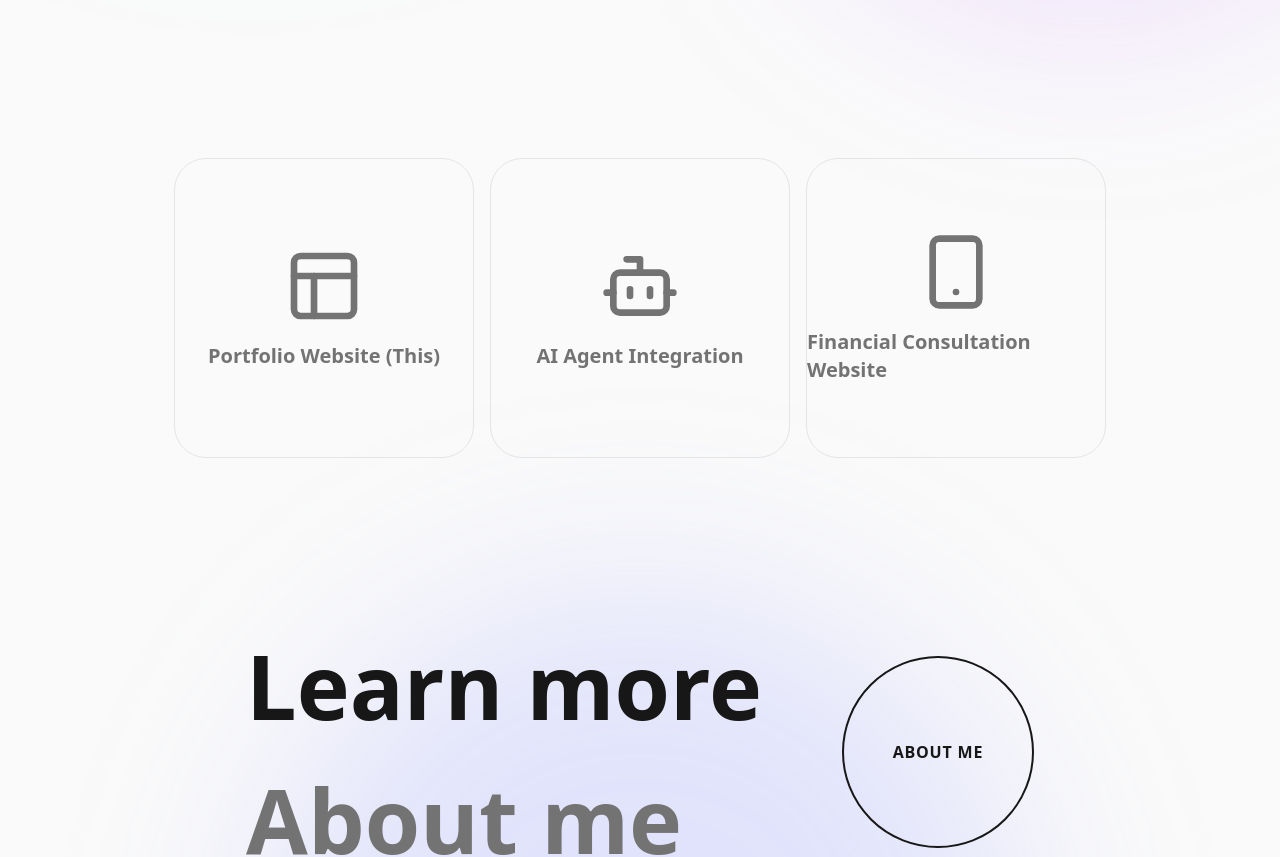
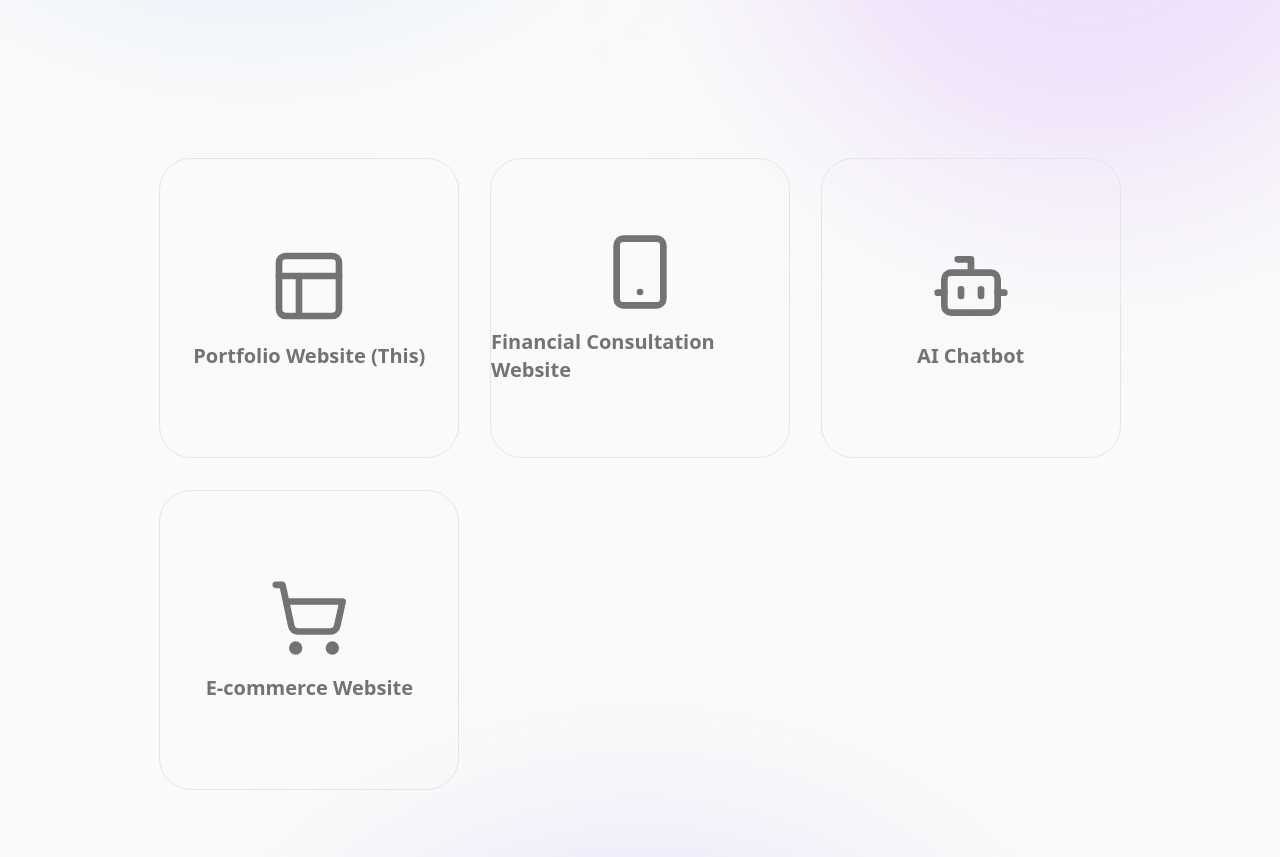
Before and after one commit to Tarder-tcz/portfolio, a Next.js app: page / in a window 1280 px wide. Shown: the part 922-1779 px from the top of the page. Built offline with nearby package versions, Linux system fonts and the light colour scheme.

Commit message:
updated homepage and about

```diff
--- a/app/about/page.tsx
+++ b/app/about/page.tsx
@@ -26,6 +26,7 @@ const skills = [
     { text: "Java", Icon: Code, color: (theme: string) => theme === "dark" ? "#ef4444" : "#dc2626", iconClass: "text-red-500" },
     { text: "Python", Icon: Code, color: (theme: string) => theme === "dark" ? "#3b82f6" : "#2563eb", iconClass: "text-blue-500" },
     { text: "MySQL", Icon: Server, color: (theme: string) => theme === "dark" ? "#f97316" : "#ea580c", iconClass: "text-orange-500" },
+    { text: "TypeScript", Icon: Code, color: (theme: string) => theme === "dark" ? "#2563eb" : "#2563eb", iconClass: "text-blue-500" },
 ];
 
 export default function AboutPage() {
@@ -528,13 +529,13 @@ export default function AboutPage() {
                             },
                             {
                                 src: "https://images.unsplash.com/photo-1614680376573-df3480f0c6ff?q=80&w=640&auto=format&fit=crop",
-                                alt: "Electronic Vibes",
+                                alt: "Dracula - Tame Impala",
                                 className: "top-[15%] right-[5%] md:right-[15%] rotate-6",
                                 amplitude: 3
                             },
                             {
                                 src: "https://images.unsplash.com/photo-1514525253161-7a46d19cd819?q=80&w=640&auto=format&fit=crop",
-                                alt: "Neon Nights",
+                                alt: "Rose Petals - Darci",
                                 className: "bottom-[15%] right-[5%] md:right-[10%] -rotate-12",
                                 amplitude: 5
                             }
--- a/components/projects-section.tsx
+++ b/components/projects-section.tsx
@@ -2,24 +2,17 @@
 
 import React from "react";
 import { PixelCanvas } from "@/components/ui/pixel-canvas";
-import { Layout, Bot, Smartphone } from "lucide-react";
+import { Layout, ShoppingCart, Smartphone, Bot } from "lucide-react";
 import Link from "next/link";
 
 export function ProjectsSection() {
     return (
-        <div className="pt-10 pb-20 flex flex-col lg:flex-row items-center justify-center w-full gap-4 mx-auto px-8">
+        <div className="pt-10 pb-20 grid grid-cols-1 md:grid-cols-2 lg:grid-cols-3 gap-8 justify-items-center w-full max-w-5xl mx-auto px-8">
             <PixelCard
                 title="Portfolio Website (This)"
                 icon={<Layout className="w-20 h-20 text-muted-foreground transition-all duration-300 ease-out group-hover:scale-110 group-hover:text-[var(--active-color)]" />}
                 colors={["#e0f2fe", "#7dd3fc", "#0ea5e9"]}
                 activeColor="#0ea5e9"
-                href="#"
-            />
-            <PixelCard
-                title="AI Agent Integration"
-                icon={<Bot className="w-20 h-20 text-muted-foreground transition-all duration-300 ease-out group-hover:scale-110 group-hover:text-[var(--active-color)]" />}
-                colors={["#fce7f3", "#fbcfe8", "#db2777"]}
-                activeColor="#db2777"
                 href="#"
             />
             <PixelCard
@@ -31,6 +24,21 @@ export function ProjectsSection() {
                 target="_blank"
                 rel="noopener noreferrer"
             />
+            <PixelCard
+                title="AI Chatbot"
+                icon={<Bot className="w-20 h-20 text-muted-foreground transition-all duration-300 ease-out group-hover:scale-110 group-hover:text-[var(--active-color)]" />}
+                colors={["#fce7f3", "#fbcfe8", "#db2777"]}
+                activeColor="#db2777"
+                href="#"
+            />
+            <PixelCard
+                title="E-commerce Website"
+                icon={<ShoppingCart className="w-20 h-20 text-muted-foreground transition-all duration-300 ease-out group-hover:scale-110 group-hover:text-[var(--active-color)]" />}
+                colors={["#fce7f3", "#fbcfe8", "#db2777"]}
+                activeColor="#db2777"
+                href="#"
+            />
+
         </div>
     );
 }
--- a/components/ui/tilted-card.tsx
+++ b/components/ui/tilted-card.tsx
@@ -129,7 +129,7 @@ export default function TiltedCard({
                 />
 
                 {displayOverlayContent && overlayContent && (
-                    <motion.div className="absolute top-4 left-4 z-[2] will-change-transform [transform:translateZ(30px)]">
+                    <motion.div className="absolute top-4 left-4 right-4 z-[2] will-change-transform [transform:translateZ(30px)] break-words text-wrap">
                         {overlayContent}
                     </motion.div>
                 )}
```
